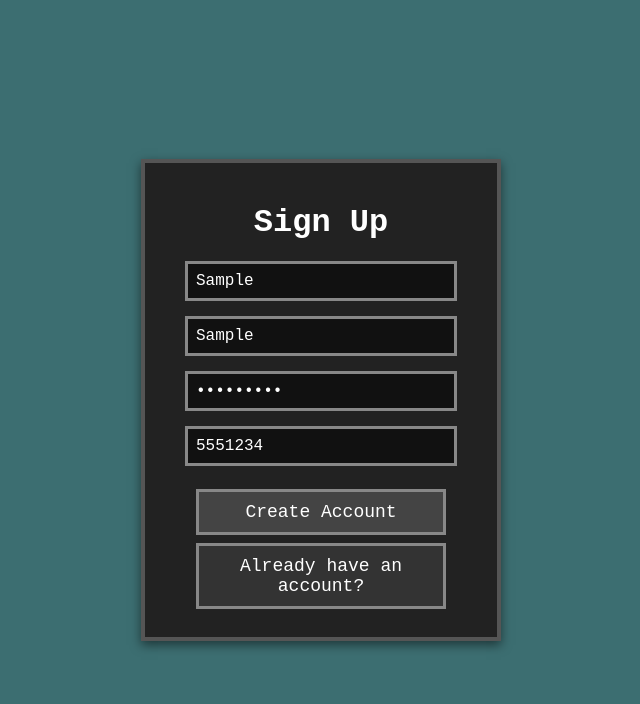
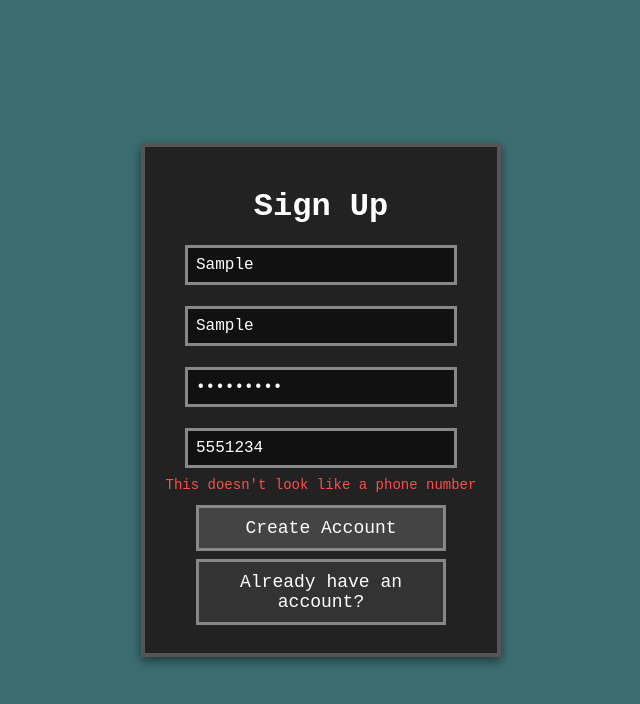
Before and after one commit to 71933763089012/online_minecraft_server_financial_management_system, a website: page public/minecraft/signup/index.html in a window 1280 px wide. Both pictures are taken after typing "Sample", "Sample", "Sample123", "5551234" into the empty fields and a click on the button "Create Account". Shown: the whole page, without its empty margins (319-959 px from the left). Drawn offline with Linux system fonts and the light colour scheme; a web font is replaced by a local one.

Commit message:
require fields

```diff
--- a/index.js
+++ b/index.js
@@ -27,12 +27,12 @@ async function writeAccounts(accounts) {
 }
 
 app.post('/minecraft/signup', async (req, res) => {
-    try {
+  try {
     const { realname = '', mcusername = '', password = '', phone = '' } = req.body;
 
     // push array-of-strings as you requested
     const accounts = await readAccounts();
-    accounts.push({realname, mcusername, password, phone});
+    accounts.push({ realname, mcusername, password, phone });
     await writeAccounts(accounts);
 
     res.send('Account created (very simple demo).');
--- a/public/minecraft/index.js
+++ b/public/minecraft/index.js
@@ -1,17 +1,59 @@
-async function createAccount(realname, mcusername, password, phone) {
+async function createAccount() {
+    let hasError = false;
+
+    document.querySelectorAll('#signupForm input').forEach(input => {
+        const errorDiv = input.parentElement.querySelector('.error-message');
+        const value = input.value.trim();
+        let message = '';
+
+        if (value === '') {
+            message = 'This should be filled out';
+        } else if (input.id === 'password') {
+            if (value.length < 8) {
+                message = 'Must be at least 8 charectors'
+            } else if (value === value.toLowerCase()) {
+                message = 'Must contain at least 1 uppercase letter'
+            } else if (value === value.toUpperCase()) {
+                message = 'Must contain at least 1 lowercase letter'
+            } else if (!/\d/.test(value)) {
+                message = 'Must contain at least 1 number'
+            }
+        } else if (input.id === 'phone') {
+            if (!/^\d{8}$/.test(value)) {
+                message = "This doesn't look like a phone number";
+            }
+        }
+
+        if (message) {
+            errorDiv.textContent = message;
+            errorDiv.classList.add('show');
+            hasError = true;
+        } else {
+            errorDiv.classList.remove('show');
+            setTimeout(() => { errorDiv.textContent = ''; }, 250);
+        }
+    });
+
+    if (hasError) return;
+
     try {
         const response = await fetch("http://localhost:3000/minecraft/signup", {
             method: "POST",
             headers: { "content-type": "application/json" },
-            body: JSON.stringify({ realname: document.getElementById("realname").value, mcusername: document.getElementById("mcusername").value, password: document.getElementById("password").value, phone: document.getElementById("phone").value })
-        })
+            body: JSON.stringify({
+                realname: document.getElementById("realname").value,
+                mcusername: document.getElementById("mcusername").value,
+                password: document.getElementById("password").value,
+                phone: document.getElementById("phone").value
+            })
+        });
         if (!response.ok) {
-            alert("Error")
-            return
+            alert("Error");
+            return;
         }
-        alert("Success")
+        alert("Success");
     }
     catch (e) {
-        alert("Error: " + e)
+        alert("Error: " + e);
     }
 }
--- a/public/minecraft/signup/index.html
+++ b/public/minecraft/signup/index.html
@@ -1,5 +1,6 @@
 <!DOCTYPE html>
 <html lang="en">
+
 <head>
     <meta charset="UTF-8">
     <meta name="viewport" content="width=device-width, initial-scale=1.0">
@@ -13,7 +14,8 @@
         }
 
         body {
-            background-color: #3c6e71; /* Minecrafty green-blue */
+            background-color: #3c6e71;
+            /* Minecrafty green-blue */
             display: flex;
             justify-content: center;
             align-items: center;
@@ -24,10 +26,13 @@
 
         .signup-container {
             background-color: #222;
-            padding: 20px 40px;
+            padding: 20px;
             border: 4px solid #555;
-            box-shadow: 0 4px 10px rgba(0,0,0,0.5);
+            box-shadow: 0 4px 10px rgba(0, 0, 0, 0.5);
             text-align: center;
+            width: 360px;
+            /* include padding in width */
+            box-sizing: border-box;
         }
 
         h1 {
@@ -38,9 +43,12 @@
 
         input {
             width: 250px;
+            display: block;
+            /* explicit centering for block/inline quirks */
+            margin: 0 auto;
             padding: 8px;
             font-size: 16px;
-            margin-bottom: 15px;
+            margin-bottom: 5px;
             font-family: 'Minecraft', monospace;
             border: 3px solid #888;
             background-color: #111;
@@ -49,7 +57,8 @@
         }
 
         input:focus {
-            border-color: #fff176; /* Yellow highlight */
+            border-color: #fff176;
+            /* Yellow highlight */
         }
 
         .btn {
@@ -77,26 +86,79 @@
         .btn-secondary:hover {
             background-color: #555;
         }
+
+        .input-group {
+            /* smaller default spacing */
+            margin-bottom: 12px;
+            width: 100%;
+            display: flex;
+            flex-direction: column;
+            /* centers input + error */
+            align-items: center;
+        }
+
+        .error-message {
+            color: #ff4d4d;
+            font-size: 14px;
+
+            display: block;
+            text-align: center;
+            margin-top: 4px;
+            max-width: 100%;
+            white-space: normal;
+            overflow-wrap: anywhere;
+            /* breaks long words too */
+            word-break: break-word;
+
+            /* your animation */
+            max-height: 0;
+            overflow: hidden;
+            opacity: 0;
+            transition: max-height 0.25s ease, opacity 0.25s ease;
+        }
+
+        /* When an error is shown */
+        .error-message.show {
+            max-height: 6em;
+            /* enough to show one line */
+            opacity: 1;
+        }
     </style>
 
     <script src="../index.js"></script>
+
 </head>
+
 <body>
     <div class="signup-container">
         <h1>Sign Up</h1>
-    <form>
-        <input type="text" id="realname" placeholder="Real Name" name="realname"><br>
-        <input type="text" id="mcusername" placeholder="Minecraft Username" name="mcusername"><br>
-        <input type="password" id="password" placeholder="Password" name="password"><br>
-        <input type="tel" id="phone" placeholder="Phone Number" name="phone"><br>
-    </form>
+        <form id="signupForm">
+            <div class="input-group">
+                <input type="text" id="realname" placeholder="Real Name" name="realname">
+                <div class="error-message"></div>
+            </div>
+            <div class="input-group">
+                <input type="text" id="mcusername" placeholder="Minecraft Username" name="mcusername">
+                <div class="error-message"></div>
+            </div>
+            <div class="input-group">
+                <input type="password" id="password" placeholder="Password" name="password">
+                <div class="error-message"></div>
+            </div>
+            <div class="input-group">
+                <input type="tel" id="phone" placeholder="Phone Number" name="phone">
+                <div class="error-message"></div>
+            </div>
+        </form>
         <button class="btn" onclick="createAccount()">
             Create Account
         </button>
         <button class="btn btn-secondary" onclick="window.location.href='/minecraft/login'">
             Already have an account?
         </button>
+
     </div>
 
 </body>
+
 </html>
```
